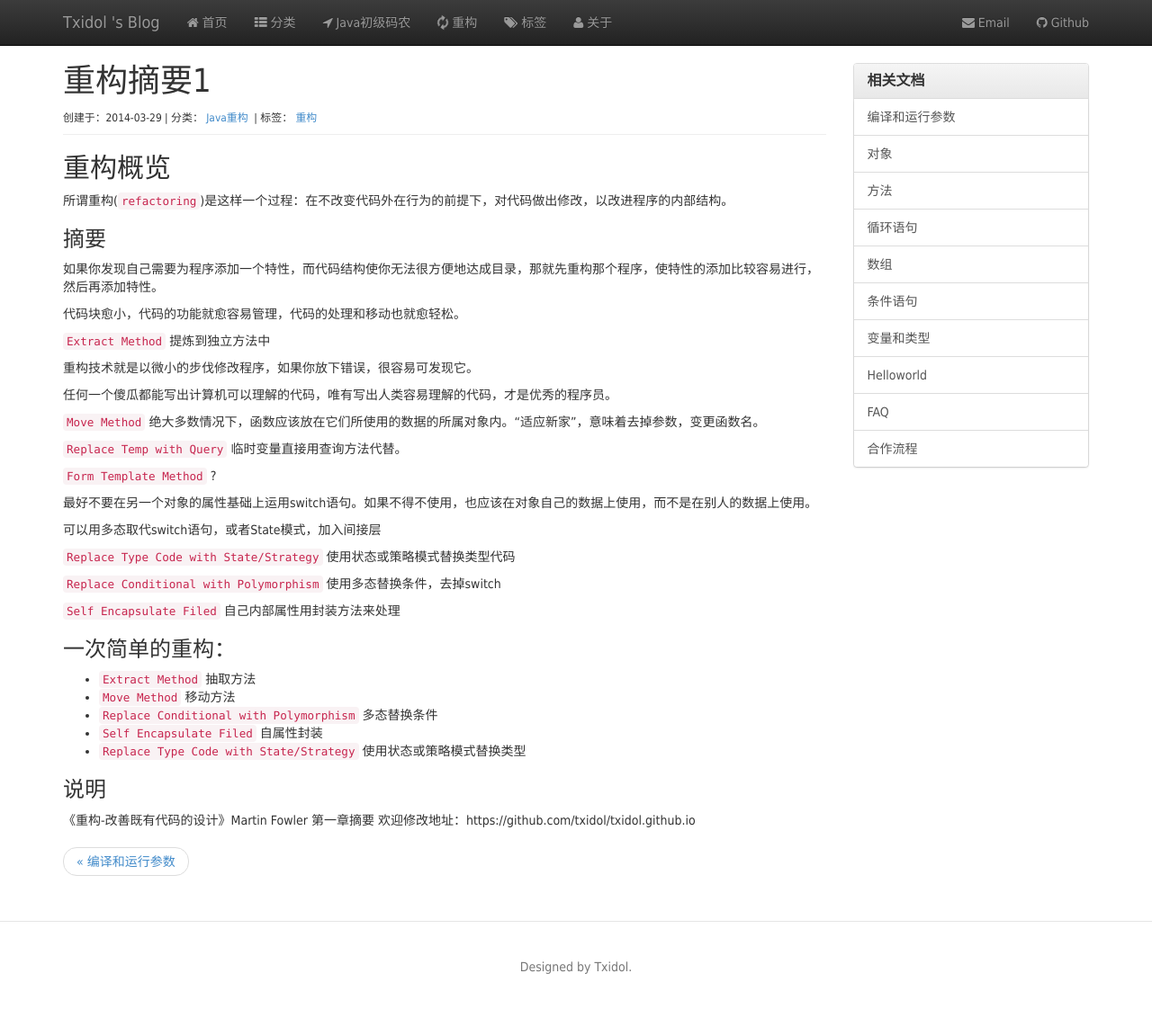
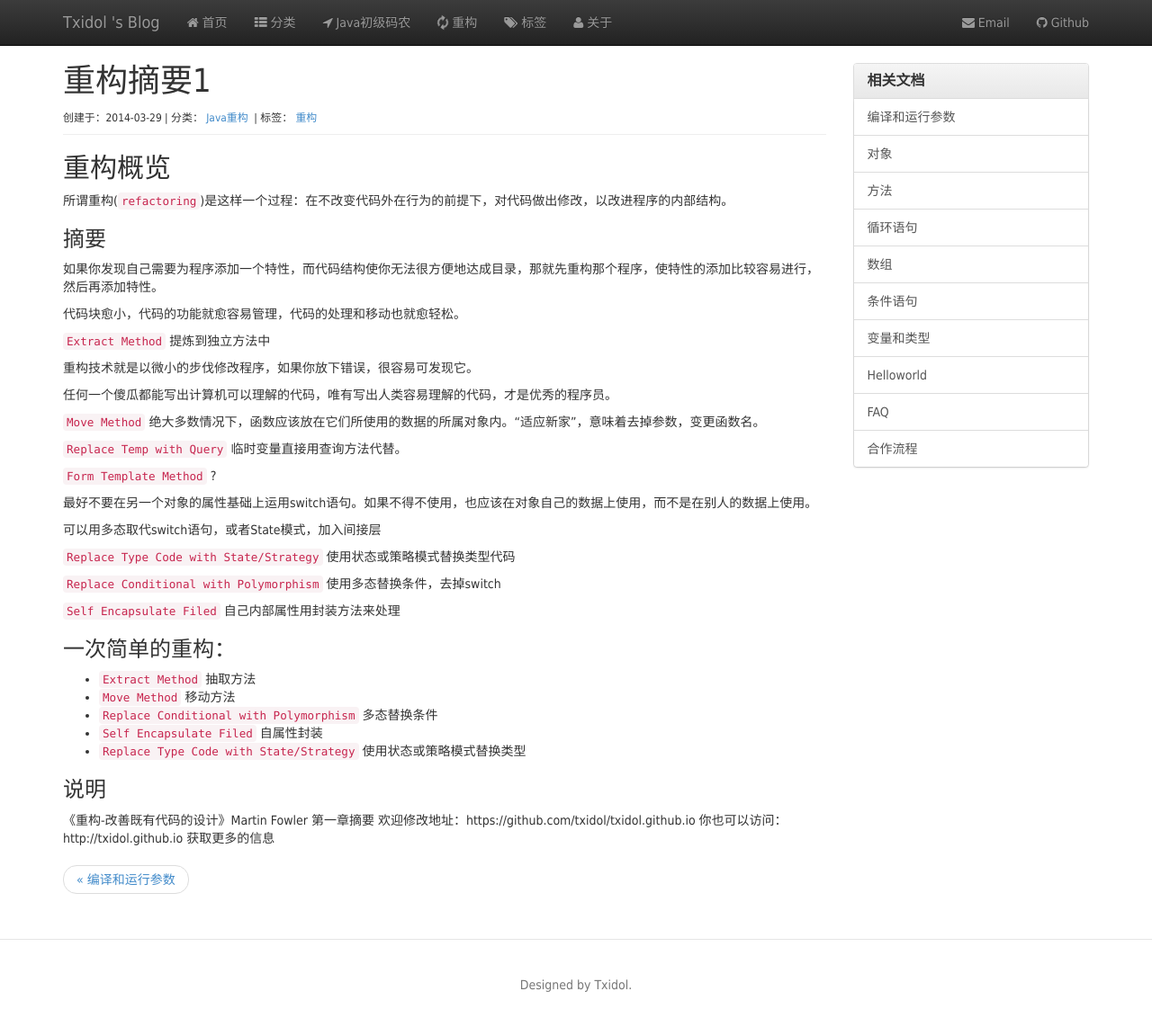
Before and after one commit to txidol/txidol.github.io, a Jekyll site: the page built from Java重构/_posts/2014-3-29-重构摘要1.md, in a window 1280 px wide and 1145 px high. Shown: the top 1142 px of the window at 90% size. Built offline with Jekyll 4.4.1, drawn with Linux system fonts in a browser that asks for light colours; nearby versions of some CDN libraries; Markdown is read by kramdown in place of the engine named in the settings.

Commit message:
Update 2014-3-29-重构摘要1.md

```diff
--- a/Java重构/_posts/2014-3-29-重构摘要1.md
+++ b/Java重构/_posts/2014-3-29-重构摘要1.md
@@ -46,3 +46,4 @@ tags: [重构]
 ### 说明
 《重构-改善既有代码的设计》Martin Fowler  第一章摘要
 欢迎修改地址：https://github.com/txidol/txidol.github.io
+你也可以访问：http://txidol.github.io   获取更多的信息
```
